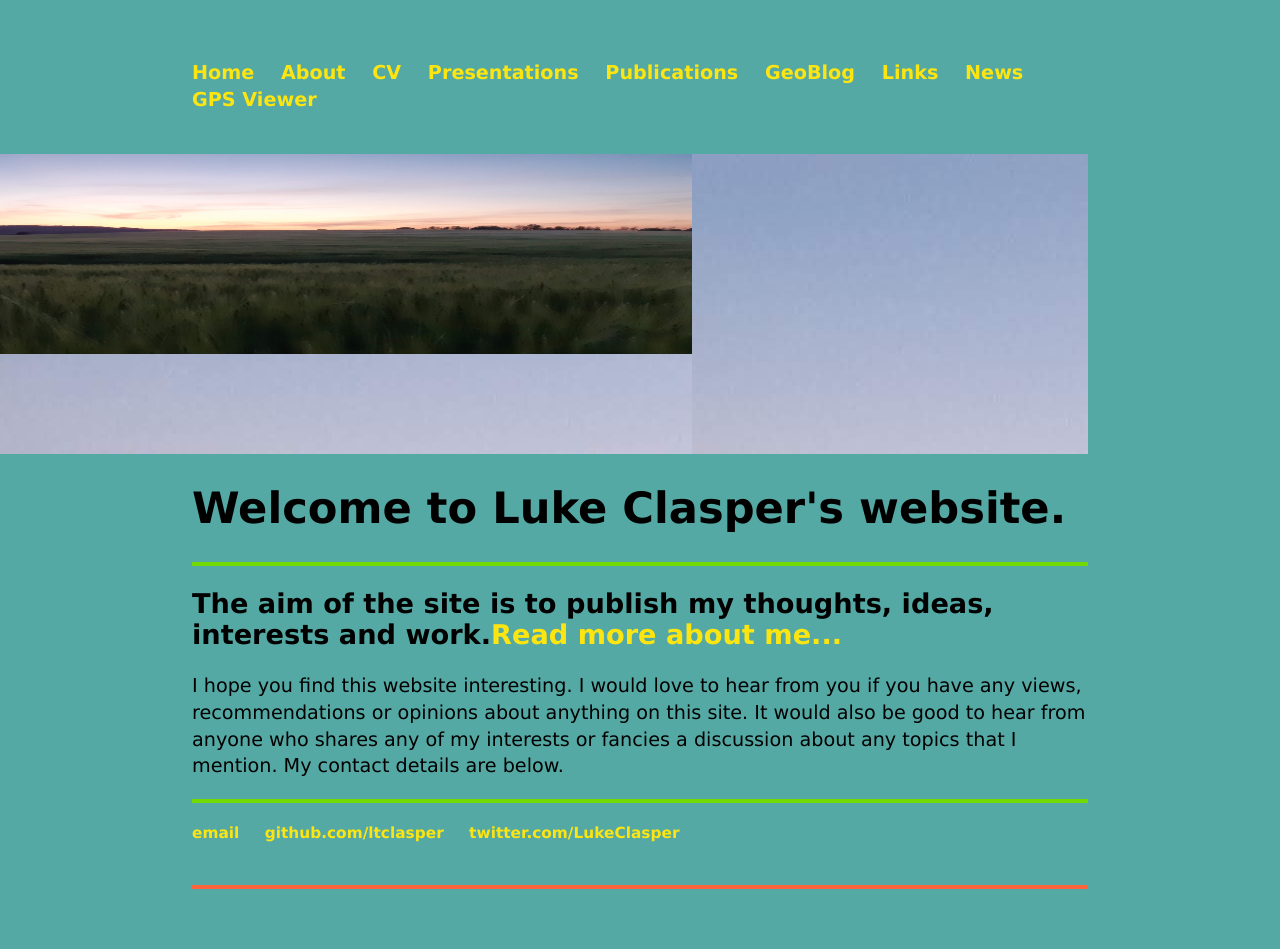
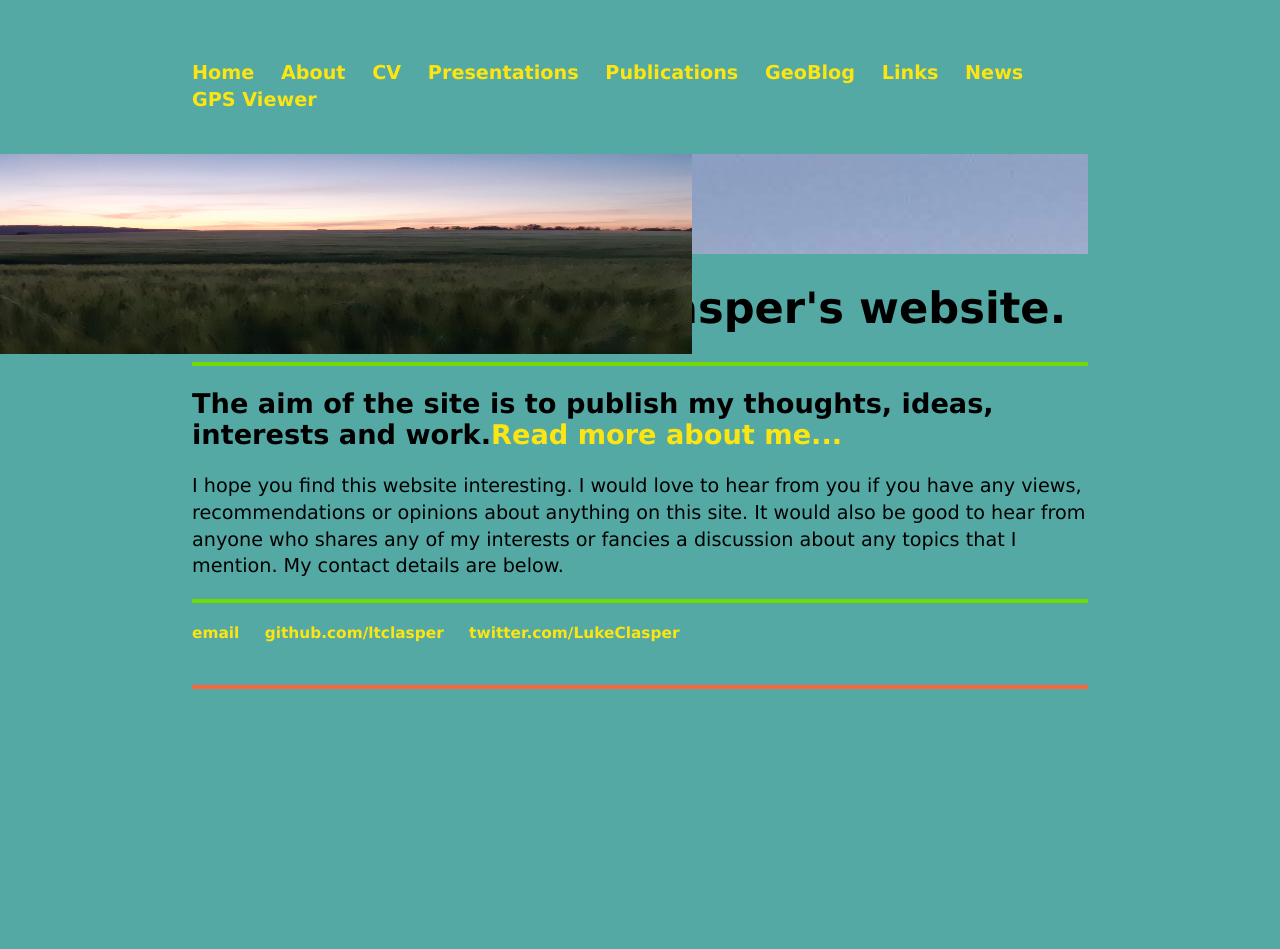
Before and after one commit to ltclasper/ltclasper.github.io, a Jekyll site: the page built from index.html, in a window 1280 px wide. Built offline with Jekyll 4.4.1, drawn with Linux system fonts in a browser that asks for light colours; after the commit the page ends 900 px from its top, so only the background shows below that.

Commit message:
Update main.css

```diff
--- a/css/main.css
+++ b/css/main.css
@@ -7,8 +7,8 @@
     left: 50%;
     margin-left: -500px;
     background:url(/sunset_photo.jpg) no-repeat;
-    width:1000px;
-    height:300px;
+    width:800px;
+    height:100px;
 }
 body {
     margin: 60px auto;
```
